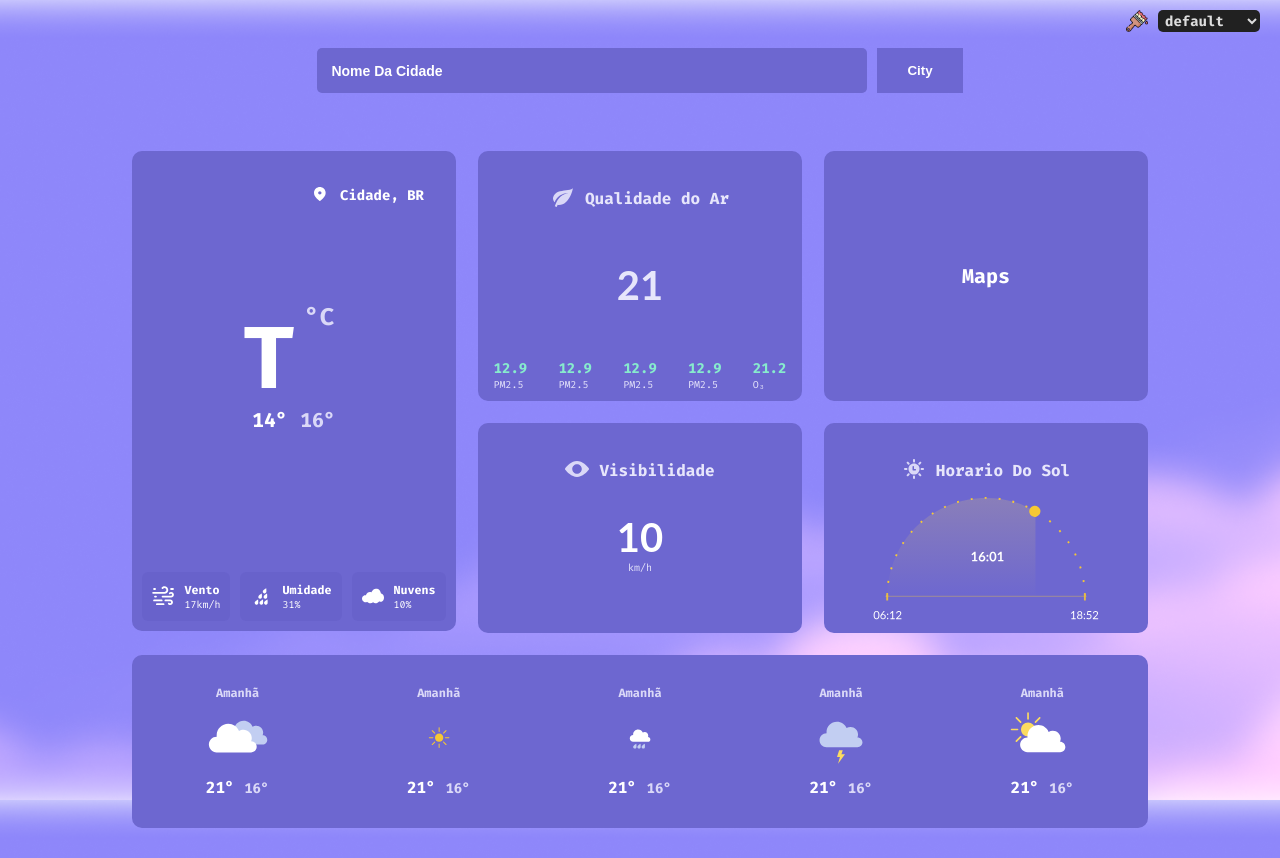
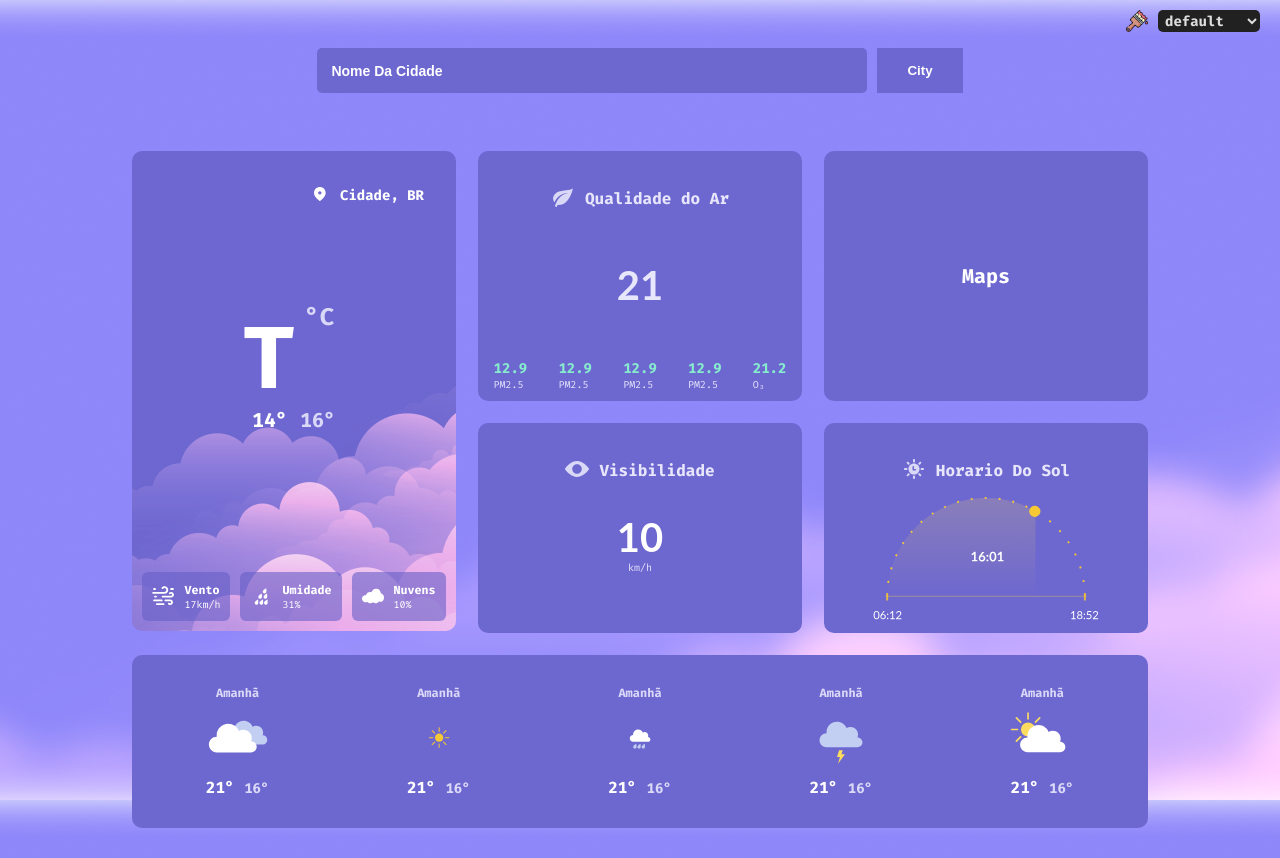
Before and after one commit to liliul/docker_nginx_app_climaTempo, a website built with webpack: page index.html in a window 1280 px wide. Built offline with nearby package versions, Linux system fonts and the light colour scheme; no server answers.

Commit message:
chore: ativando img de fundo do card tempNow

```diff
--- a/src/style/sass/components/themes/index.scss
+++ b/src/style/sass/components/themes/index.scss
@@ -24,7 +24,7 @@
     --foo-data-cor: #DAD8F7;
 
     --img-bg: url('../../assets/Background.png');
-    // --img-bg-tempNow: url('../../assets/bgnuvem.jpg');
+    --img-bg-tempNow: url('../../assets/bgnuvem.jpg');
     --blur-bg: filter: blur(20px);
 
     --bg-color: initial;
```
Also changed, not shown: index.html (+0 -4 lines), src/style/css/index.css, 1 other file.
